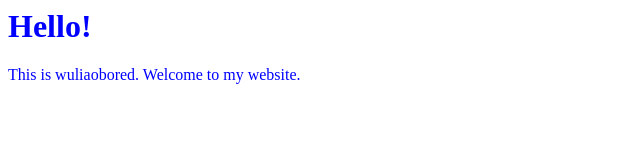
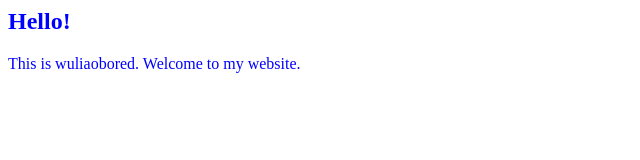
Before and after one commit to wuliaobored/wuliaobored.github.io, a plain HTML site: page index.html in a window 1280 px wide. Shown: the whole page, without its empty margins (0-640 px from the left). Drawn offline with Linux system fonts and the light colour scheme.

Commit message:
Update index.html

```diff
--- a/index.html
+++ b/index.html
@@ -1,3 +1,3 @@
 <FONT COLOR = "BLUE">
-<H1>Hello!</H1>
+<H2>Hello!</H2>
 <p>This is wuliaobored. Welcome to my website.</p>
```
